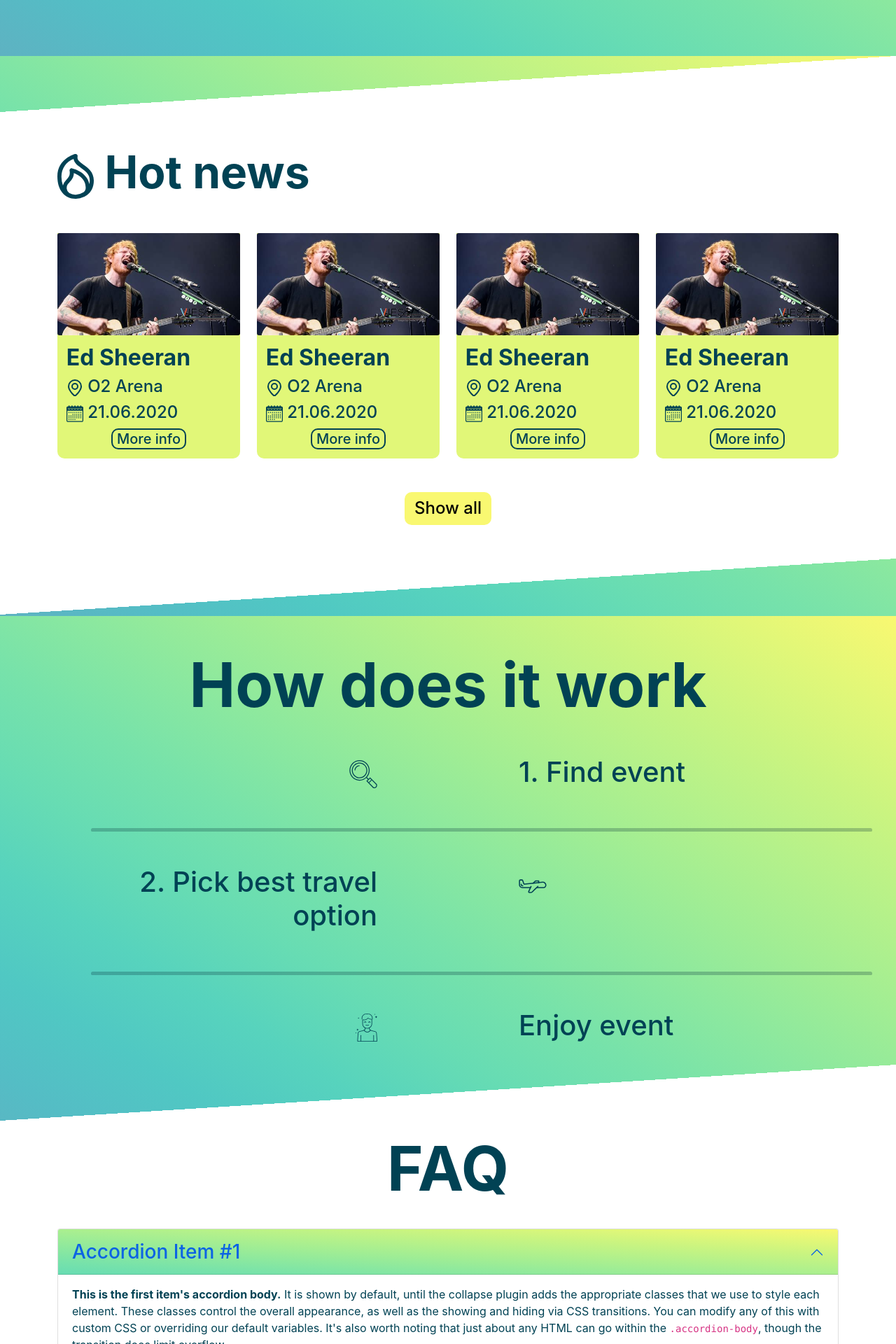
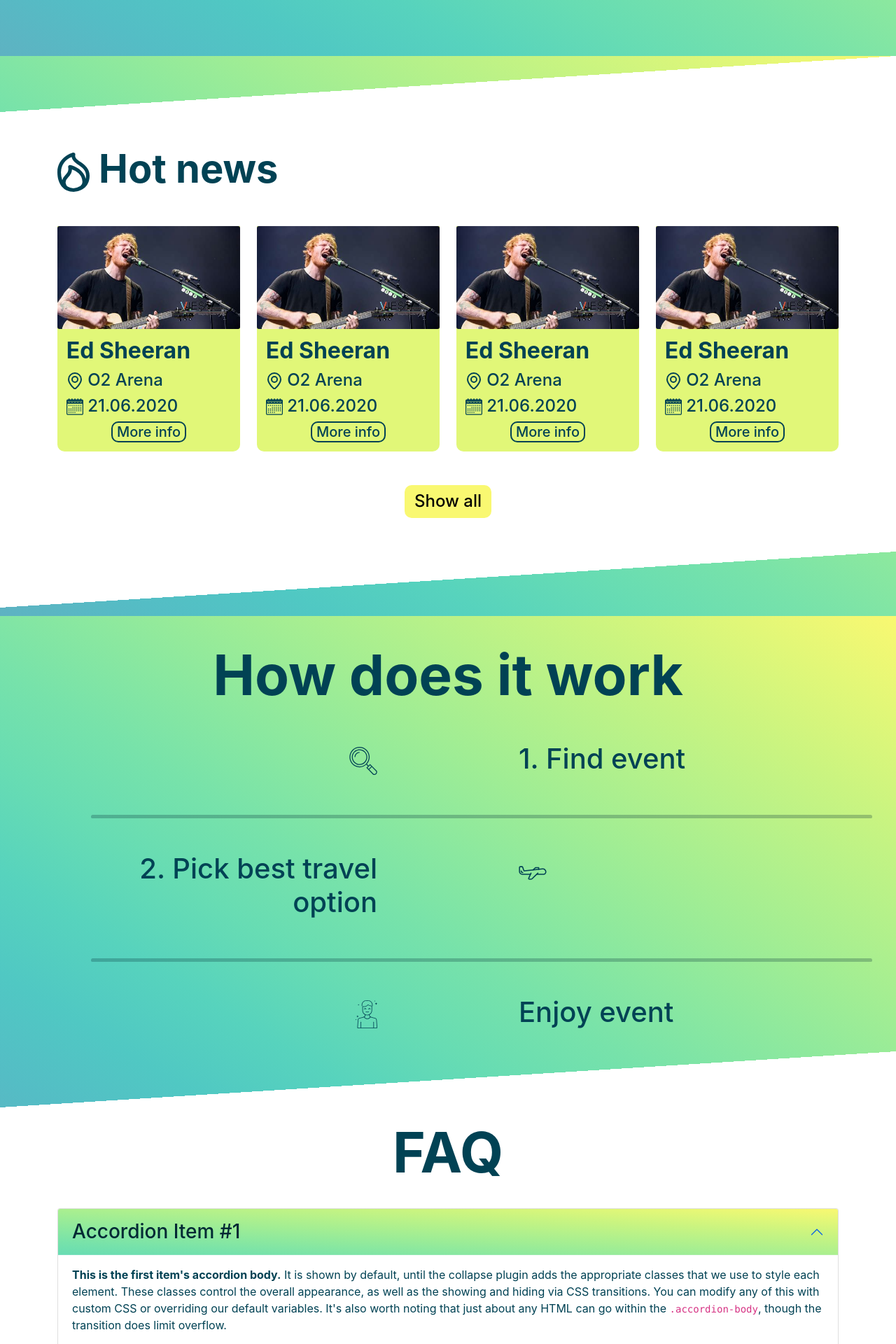
Before and after one commit to tadeas-drab/eventoget-next, a Next.js app: page / in a window 1280 px wide. Shown: the part 880-2800 px from the top of the page at 70% size. Built offline with nearby package versions, Linux system fonts and the light colour scheme.

Commit message:
collapsible nema shadow

```diff
--- a/styles/globals.css
+++ b/styles/globals.css
@@ -65,15 +65,15 @@
 }
 
 .fs-55 {
-    font-size: 5.5em !important;
+    font-size: 5em !important;
 }
 
 .fs-4 {
-    font-size: 4em !important;
+    font-size: 3.5em !important;
 }
 
 .fs-10 {
-    font-size: 10em !important;
+    font-size: 9em !important;
 }
 
 .fs-085 {
@@ -183,8 +183,8 @@
 }
 
 .card-img {
-    width: 100%;
-    height: auto;
+    width: 100% !important;
+    height: auto !important;
     position: center;
 }
 
@@ -214,8 +214,8 @@
 -------------------------------------------------- */
 
 .icon {
-    height: 1em;
-    width: auto;
+    height: 1em !important;
+    width: auto !important;
 }
 
 
@@ -253,6 +253,11 @@
     margin-top: 2em;
 }
 
+.accordion-button:not(.collapsed) {
+    color: #012934;
+    box-shadow: none;
+}
+
 
 /* Animated underline
 --------------------------------------------------*/
@@ -278,3 +283,26 @@
 .animated-underline:hover:after {
     transform: scaleX(1);
 }
+
+
+/* Center
+--------------------------------------------------*/
+
+.center {
+    position: absolute;
+    left: 50%;
+    top: 50%;
+    transform: translate(-50%, -50%);
+}
+
+
+/* z-index
+-------------------------------------------------- */
+
+.z-0 {
+    z-index: 0 !important;
+}
+
+.z-999 {
+    z-index: 999 !important;
+}
```
